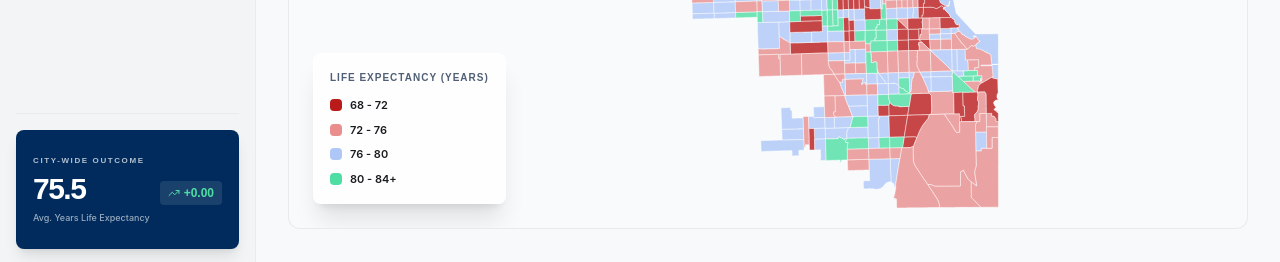
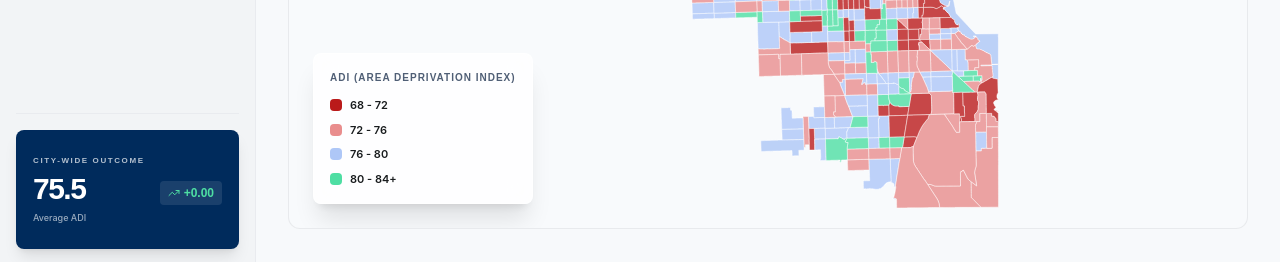
Before and after one commit to YazanBakdash/HealthEquityPredictor, a React (Vite) app: page / in a window 1280 px wide. Shown: the part 535-797 px from the top of the page. Built offline with nearby package versions, Linux system fonts and the light colour scheme.

Commit message:
Changed life expectancy to ADI

```diff
--- a/src/App.tsx
+++ b/src/App.tsx
@@ -471,7 +471,7 @@ export default function App() {
                   </div>
                 </div>
                 <p className="text-[9px] font-medium opacity-60 mt-1">
-                  Avg. Years Life Expectancy
+                  Average ADI
                 </p>
               </div>
             </div>
@@ -515,7 +515,7 @@ export default function App() {
               {/* Legend */}
               <div className="absolute bottom-6 left-6 glass-panel p-4 rounded-lg shadow-xl border border-white/50 pointer-events-auto">
                 <h4 className="text-[10px] font-bold text-secondary uppercase mb-3 tracking-widest">
-                  Life Expectancy (Years)
+                  ADI (Area Deprivation Index)
                 </h4>
                 <div className="flex flex-col gap-2">
                   {[
@@ -552,9 +552,9 @@ export default function App() {
                       <div className="w-2 h-2 rounded-full bg-primary animate-pulse" />
                     </div>
                     <div className="flex justify-between items-baseline">
-                      <span className="text-[10px] text-secondary">Predicted Expectancy</span>
+                      <span className="text-[10px] text-secondary">Predicted ADI</span>
                       <span className="text-sm font-bold text-on-surface">
-                        {getTractOutcomeValue(hoveredTract.CENSUS_T_1 || hoveredTract.CENSUS_TRA || '0').toFixed(1)} yrs
+                        {getTractOutcomeValue(hoveredTract.CENSUS_T_1 || hoveredTract.CENSUS_TRA || '0').toFixed(1)}
                       </span>
                     </div>
                     <div className="w-full bg-surface-container h-1 rounded-full mt-1 overflow-hidden">
--- a/src/types.ts
+++ b/src/types.ts
@@ -5,7 +5,7 @@ export interface PolicyParameter {
   min: number;
   max: number;
   unit: string;
-  impact: number; // Impact on life expectancy per unit
+  impact: number; // Impact on ADI (Area Deprivation Index) per unit
 }
 
 export interface PolicyArea {
```
